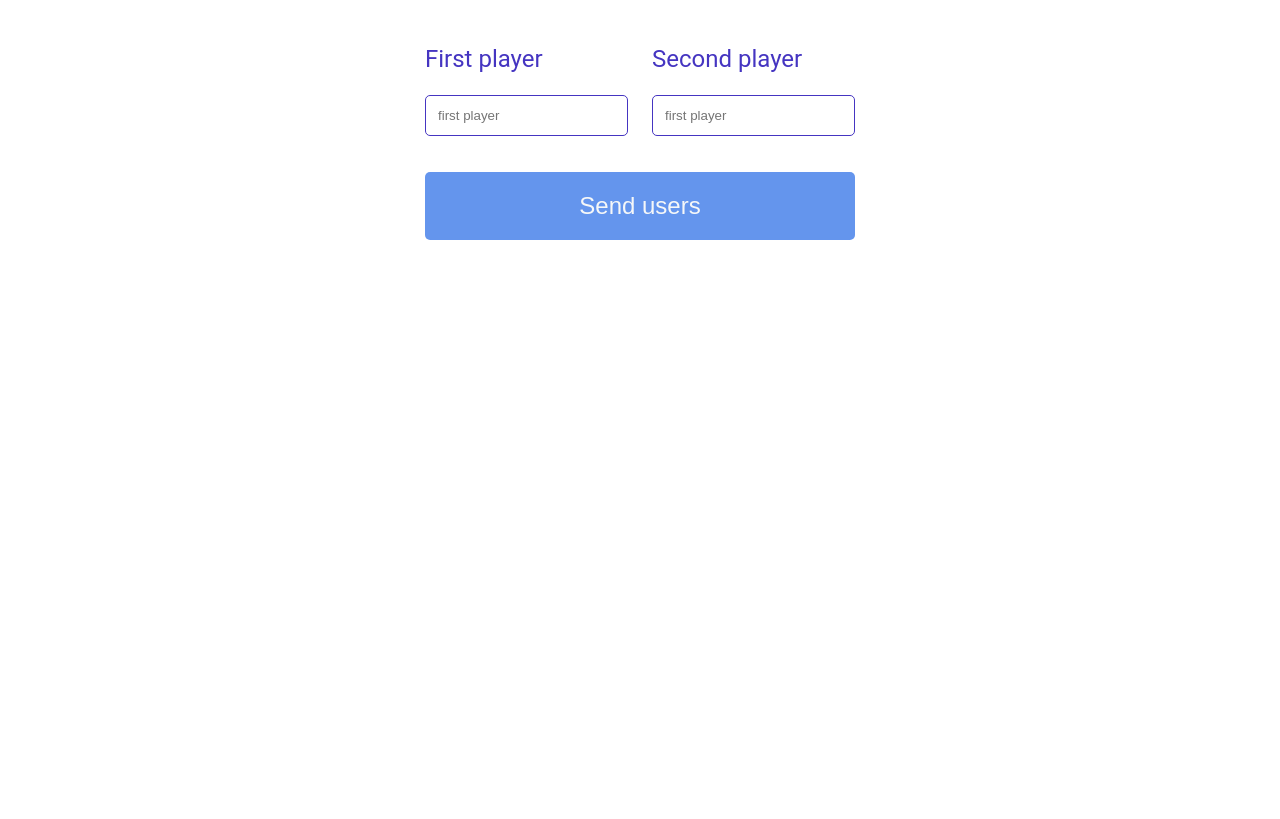
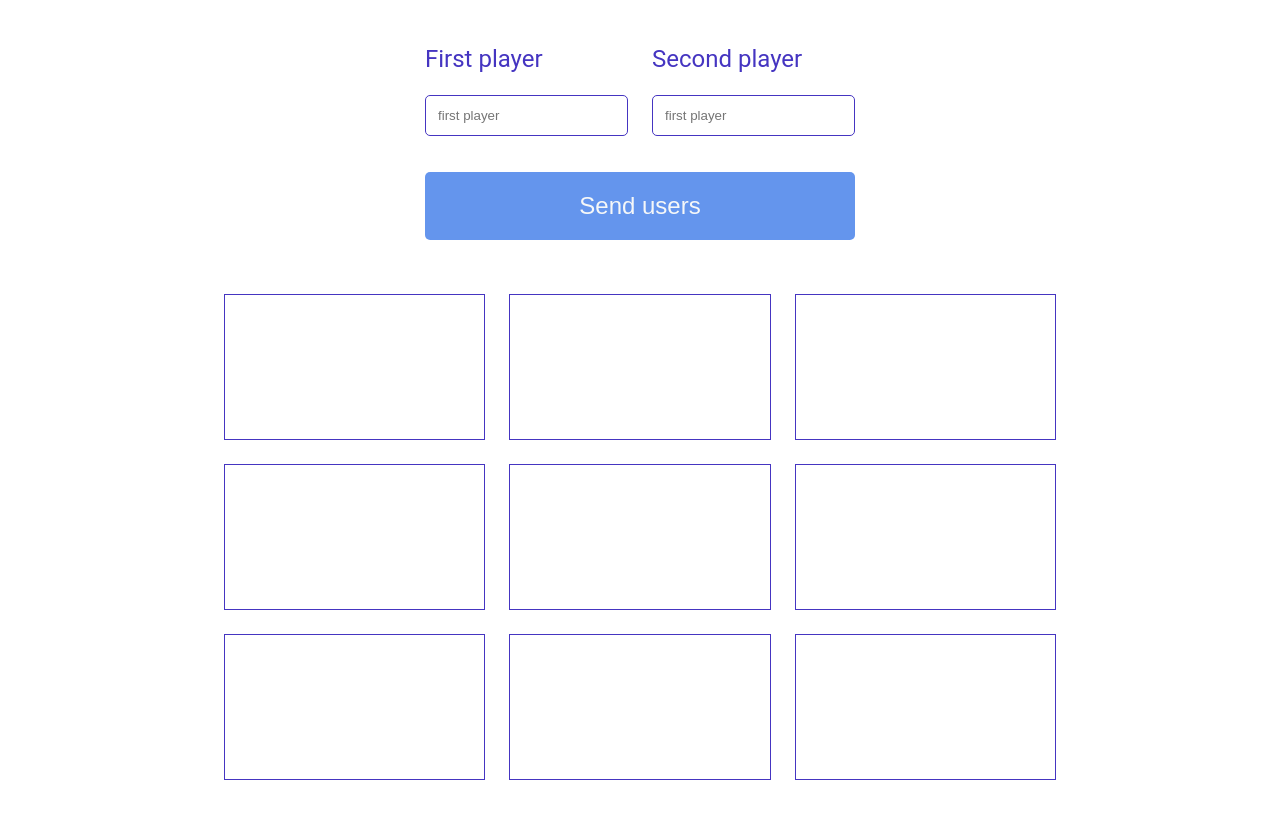
Before and after one commit to patrykyo20/Tic-tac-toe, a website with bundled scripts: page index.html in a window 1280 px wide. Shown: the part 261-1080 px from the top of the page. Before the commit the page ends 800 px from the top, so only its background shows below. Built offline with nearby package versions, Linux system fonts and the light colour scheme.

Commit message:
feat: create board styles

```diff
--- a/index.html
+++ b/index.html
@@ -39,7 +39,7 @@
         </div>
         <button type="submit" class="button">Send users</button>
       </form>
-      <div class="board">
+      <div class="board main__board">
         <div class="board__box"></div>
         <div class="board__box"></div>
         <div class="board__box"></div>
--- a/style.css
+++ b/style.css
@@ -88,3 +88,16 @@ body {
 .button:hover {
   background-color: var(--secondary-color);
 }
+
+.board {
+  padding: 0 128px;
+  display: grid;
+  grid-template-columns: 1fr 1fr 1fr;
+  grid-template-rows: 1fr 1fr 1fr;
+  gap: 24px;
+}
+
+.board__box {
+  border: 1px solid var(--secondary-color);
+  height: 18vh;
+}
```
